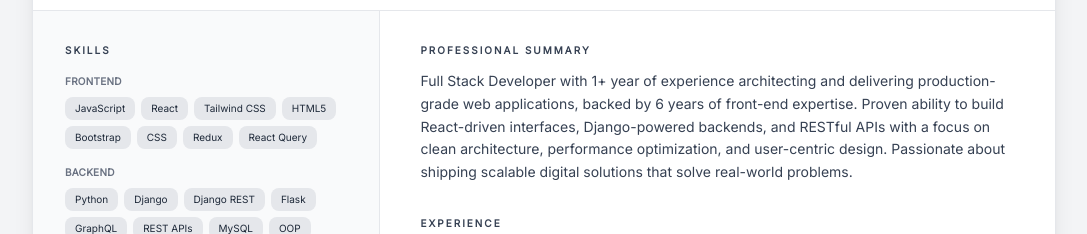
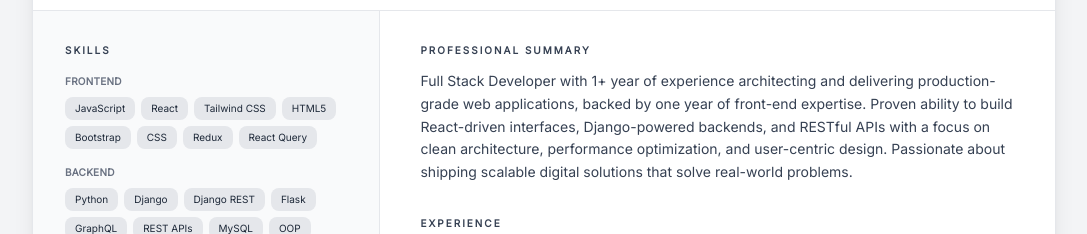
Before and after one commit to sheerazpaul/PROTFOLIO, a React (Vite) app: page / in a window 1280 px wide. Both pictures are taken after a click on the button "Resume". Shown: the part 295-529 px from the top of the page, without its empty margins (96-1183 px from the left). Built offline with nearby package versions, Linux system fonts and the light colour scheme.

Commit message:
fix: correct front-end experience description in Resume component

```diff
--- a/src/Components/Resume.jsx
+++ b/src/Components/Resume.jsx
@@ -121,7 +121,7 @@ const Resume = ({ onBack }) => {
       section("Professional Summary");
       writeText(
         "Full Stack Developer with 1+ year of experience architecting and delivering production-grade web applications, " +
-        "backed by 6 years of front-end expertise. Proven ability to build React-driven interfaces, Django-powered backends, " +
+        "backed by one year of front-end expertise. Proven ability to build React-driven interfaces, Django-powered backends, " +
         "and RESTful APIs with a focus on clean architecture, performance optimization, and user-centric design. " +
         "Passionate about shipping scalable digital solutions that solve real-world problems.",
         9.5,
@@ -384,7 +384,7 @@ const Resume = ({ onBack }) => {
                 </h3>
                 <p className="text-sm leading-relaxed text-gray-700">
                   Full Stack Developer with 1+ year of experience architecting and delivering
-                  production-grade web applications, backed by 6 years of front-end expertise.
+                  production-grade web applications, backed by one year of front-end expertise.
                   Proven ability to build React-driven interfaces, Django-powered backends, and
                   RESTful APIs with a focus on clean architecture, performance optimization, and
                   user-centric design. Passionate about shipping scalable digital solutions that
```
